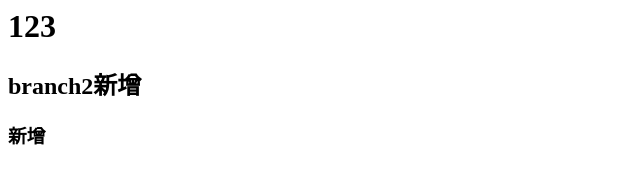
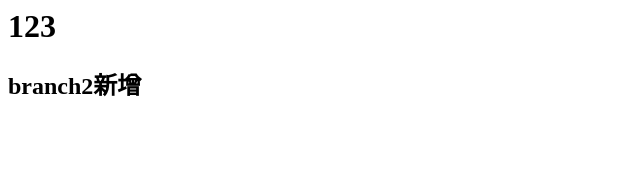
Before and after one commit to OscarLien/git-example, a plain HTML site: page index.html in a window 1280 px wide. Shown: the full height of the page, 0-640 px from the left. Drawn offline with Linux system fonts and the light colour scheme.

Commit message:
Revert "branch2add"
This reverts commit b7b6abbd85c02dcece9308be9713fcb1d4b7a336.

```diff
--- a/index.html
+++ b/index.html
@@ -7,6 +7,5 @@
 <body>
     <h1>123</h1>
     <h2>branch2新增</h2>
-    <h3>新增</h3>
 </body>
 </html>
```
